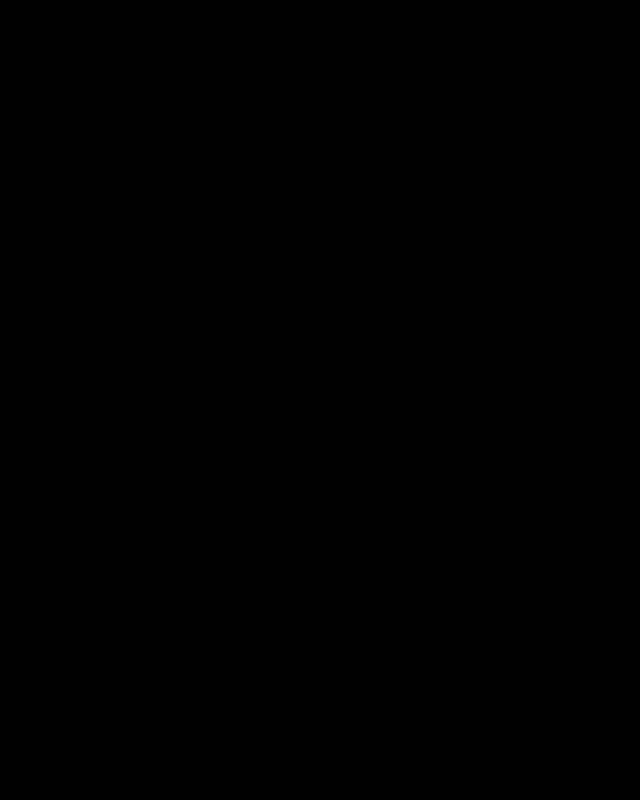
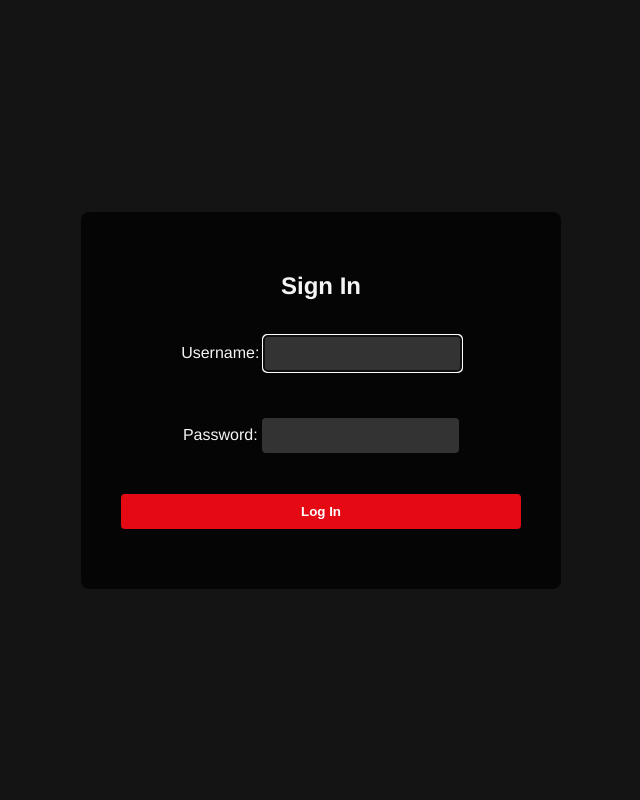
Before and after one commit to Alfonso-Mo/SE_FinalProject, a Django app: page /login/ in a window 1280 px wide. Before the commit the part shown is empty. Shown: the whole page, without its empty margins (319-959 px from the left). Run offline with Django 5.2, Linux system fonts and the light colour scheme.

Commit message:
fixed log in issue with ai

```diff
--- a/CinemaCircle/movies/templates/movies/login.html
+++ b/CinemaCircle/movies/templates/movies/login.html
@@ -1,32 +1,68 @@
-<!---Login file-->
 <!DOCTYPE html>
 <html lang="en">
 <head>
   <meta charset="UTF-8">
   <title>Log In - CinemaCircle</title>
   <style>
-        body{
-            font-family:'Franklin Gothic Medium', 'Arial Narrow', Arial, sans-serif;
-            background-color: black;
+    body {
+      font-family: 'Helvetica Neue', Arial, sans-serif;
+      background-color: #141414;
       color: #f5f5f5;
       margin: 0;
       display: flex;
-
+      flex-direction: column;
+      align-items: center;
+      justify-content: center;
+      min-height: 100vh;
+      text-align: center;
     }
-
-
-
-
+    .auth-container {
+      background-color: rgba(0, 0, 0, 0.75);
+      padding: 60px 40px;
+      border-radius: 8px;
+      max-width: 400px;
+      width: 100%;
+    }
+    h2 {
+      color: #f5f5f5;
+      margin-top: 0;
+      margin-bottom: 20px;
+    }
+    form {
+      display: flex;
+      flex-direction: column;
+      gap: 15px;
+    }
+    input {
+      padding: 10px;
+      border-radius: 4px;
+      border: none;
+      background-color: #333;
+      color: white;
+    }
+    button {
+      padding: 10px 20px;
+      background-color: #e50914;
+      color: #fff;
+      border: none;
+      border-radius: 4px;
+      cursor: pointer;
+      font-weight: bold;
+      margin-top: 10px;
+    }
+    button:hover {
+      background-color: #b0060f;
+    }
   </style>
 </head>
-
-
-
-
-
-
-
-
-
-
-</html>
+<body>
+  <div class="auth-container">
+    <h2>Sign In</h2>
+    <form method="post">
+      {% csrf_token %}
+      {{ form.as_p }}
+      <button type="submit">Log In</button>
+    </form>
+  </div>
+</body>
+</html> <!--Used ai to fix code on log in -->
```
Lines whose indentation alone changed are shown as unchanged.
